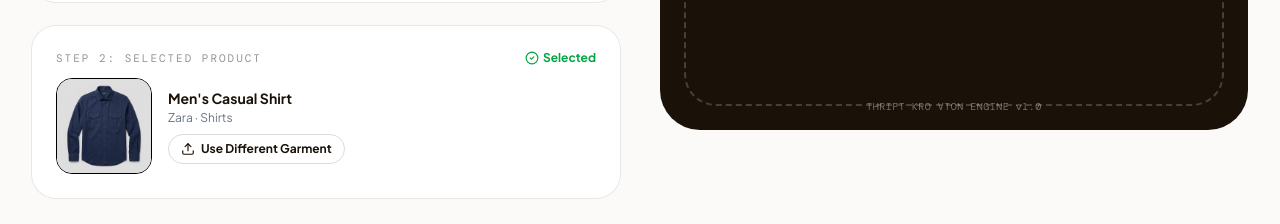
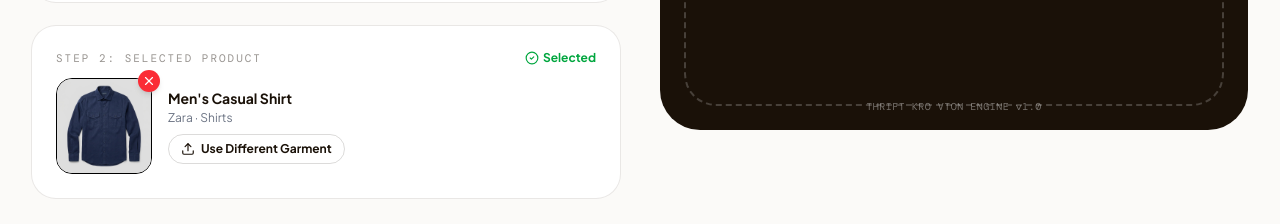
Before and after one commit to huzaifatariq1039/ThriftKro-Website, a React (Vite) app: page /buyer/vto in a window 1280 px wide. Shown: the part 547-771 px from the top of the page. Built offline with nearby package versions, Linux system fonts and the light colour scheme; no server answers.

Commit message:
UI: Add clear buttons to VTO images

```diff
--- a/src/features/buyer/pages/BuyerVto.tsx
+++ b/src/features/buyer/pages/BuyerVto.tsx
@@ -1,5 +1,5 @@
 import React, { useState, useRef } from "react";
-import { ArrowLeft, Sparkles, Camera, Upload, Loader2, RefreshCw, AlertCircle, CheckCircle2 } from "lucide-react";
+import { ArrowLeft, Sparkles, Camera, Upload, Loader2, RefreshCw, AlertCircle, CheckCircle2, X } from "lucide-react";
 import { ImageWithFallback } from "@/components/ImageWithFallback";
 import { ORANGE, YELLOW, INK, PAPER, FONT, MONO } from "@/constants/theme";
 import type { Store } from "@/hooks/useStore";
@@ -172,7 +172,16 @@ export default function BuyerVto({ s }: { s: Store }) {
 
               {personPreview ? (
                 <div className="flex items-center gap-4">
-                  <img src={personPreview} alt="Your Photo" className="w-24 h-24 rounded-2xl object-cover border" />
+                  <div className="relative">
+                    <img src={personPreview} alt="Your Photo" className="w-24 h-24 rounded-2xl object-cover border" />
+                    <button
+                      onClick={() => { setPersonFile(null); setPersonPreview(""); }}
+                      className="absolute -top-2 -right-2 bg-red-500 text-white rounded-full p-1 shadow-md hover:bg-red-600 transition-colors"
+                      title="Remove image"
+                    >
+                      <X size={14} />
+                    </button>
+                  </div>
                   <div>
                     <p className="font-bold text-sm" style={{ color: INK }}>{personFile?.name || "Person Photo"}</p>
                     <div className="flex gap-2 mt-2">
@@ -234,7 +243,16 @@ export default function BuyerVto({ s }: { s: Store }) {
 
               <div className="flex items-center gap-4">
                 {garmentPreview ? (
-                  <img src={garmentPreview} alt="Garment" className="w-24 h-24 rounded-2xl object-cover border" />
+                  <div className="relative">
+                    <img src={garmentPreview} alt="Garment" className="w-24 h-24 rounded-2xl object-cover border" />
+                    <button
+                      onClick={() => { setGarmentFile(null); setGarmentPreview(""); }}
+                      className="absolute -top-2 -right-2 bg-red-500 text-white rounded-full p-1 shadow-md hover:bg-red-600 transition-colors"
+                      title="Remove image"
+                    >
+                      <X size={14} />
+                    </button>
+                  </div>
                 ) : (
                   <div className="w-24 h-24 rounded-2xl bg-gray-100 flex items-center justify-center text-xs text-gray-400">No Image</div>
                 )}
```
